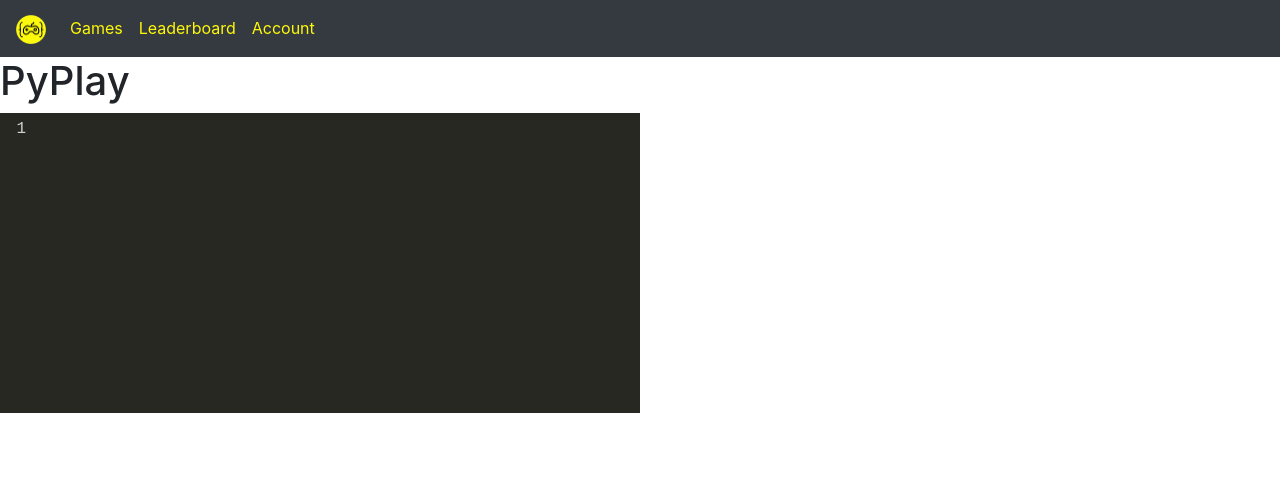
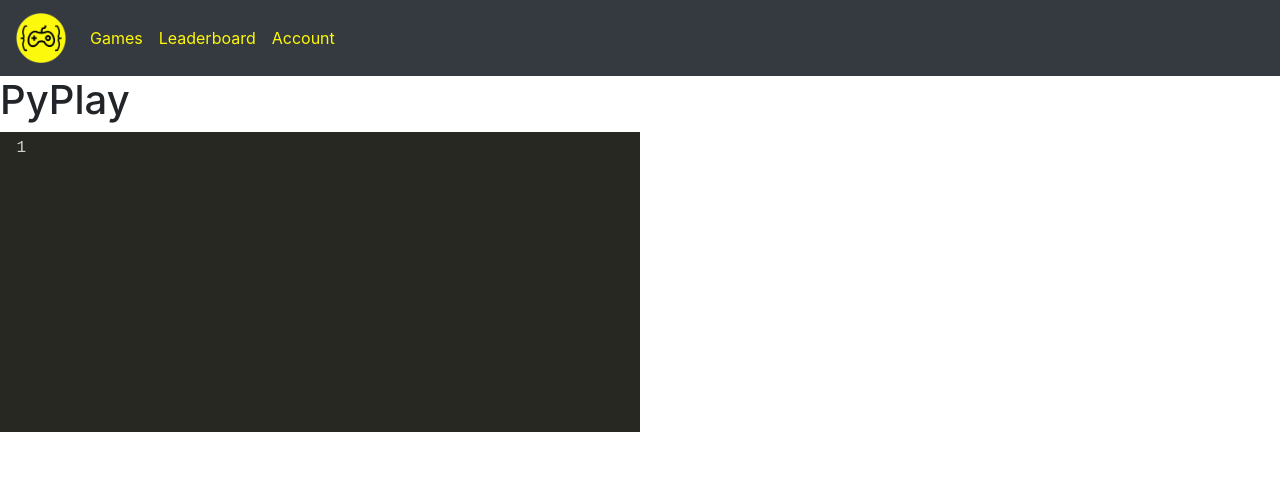
Before and after one commit to jackmorrison12/pyplay, a website built with webpack: page static/index.html in a window 1280 px wide. Built offline with nearby package versions, Linux system fonts and the light colour scheme.

Commit message:
centred text

```diff
--- a/static/index.html
+++ b/static/index.html
@@ -11,7 +11,7 @@
       <!-- Links -->
       <ul class="navbar-nav">
         <a class="navbar-brand" href="#">
-          <img src="/images/logo.png" alt="Logo" style="width:30px;">
+          <img src="/images/logo.png" alt="Logo" style="width:50px;">
         </a>
         <li class="nav-item">
           <a class="nav-link" href="#">Games</a>
@@ -27,7 +27,7 @@
     </nav>
 
     <h1>PyPlay</h1>
-    <div style="width: 50vw;">
+    <div style="width: 50vw; height: 100%;">
       <textarea id="textarea"></textarea>
 
       <script src="/js/app.bundle.js"></script>
--- a/static/styles.css
+++ b/static/styles.css
@@ -4,3 +4,7 @@
 .nav-link:hover{
     color: #b0ac05;
 }
+.navbar-nav {
+    align-items: center;
+    text-align: center;
+}
```
